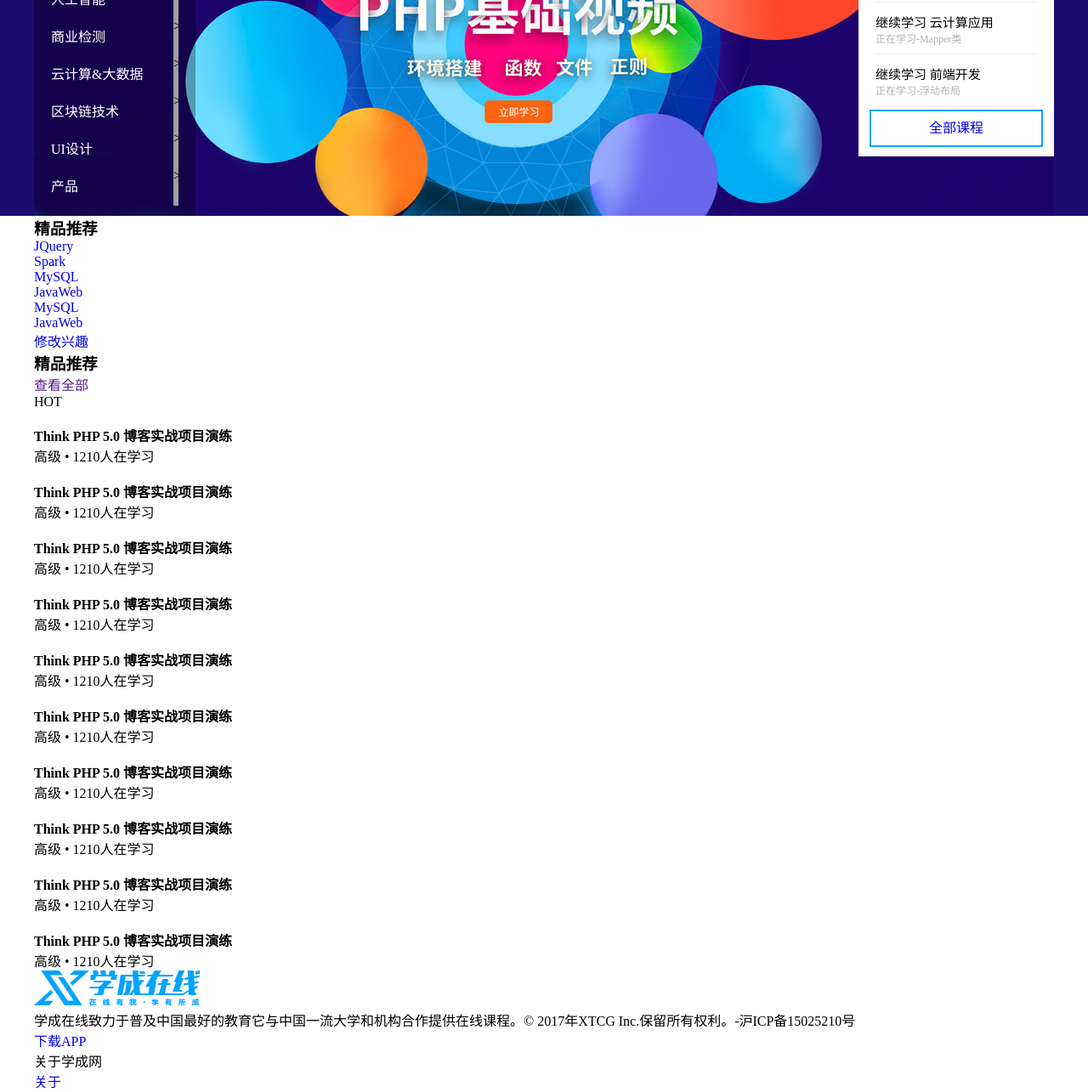
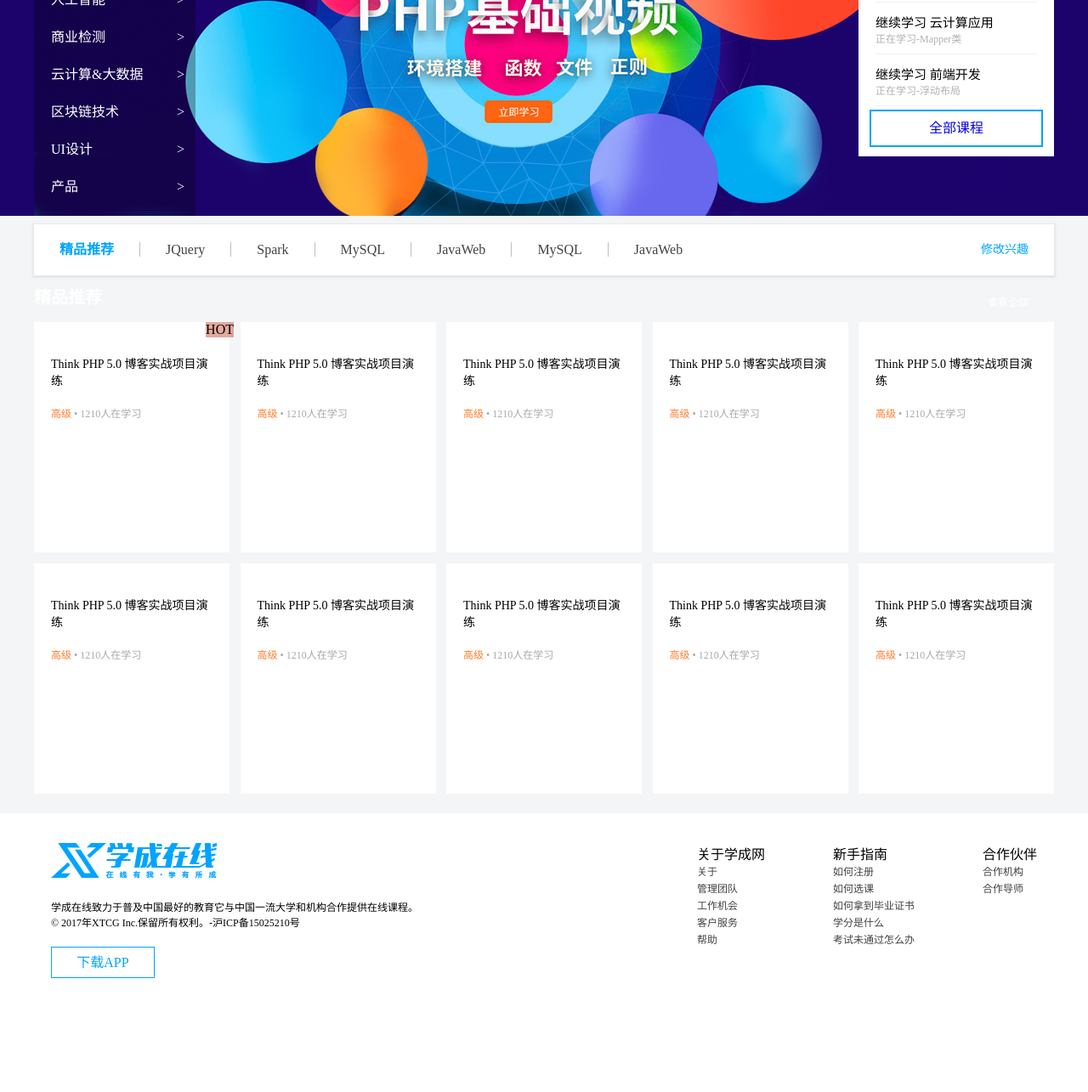
Before and after one commit to Jack-ShangJin/lianxi.github.io, a plain HTML site: page HTML/学成在线.html in a window 1280 px wide. Shown: the part 268-1553 px from the top of the page at 85% size. Drawn offline with Linux system fonts and the light colour scheme; grey boxes are pictures that could not be loaded; a script that the page names is missing.

Commit message:
Add files via upload

```diff
--- a/CSS/学成在线.css
+++ b/CSS/学成在线.css
@@ -3,16 +3,34 @@
   margin: 0;
   padding: 0;
 }
+/* 链接清除下划线 */
 a {
   text-decoration: none;
 }
 /* 版心 */
 .w {
   width: 1200px;
-  margin: auto;
+  margin: 0 auto;
 }
+/* li清除圆点  */
 li {
   list-style: none;
+}
+/* 清除浮动 */
+.clearfix:after {
+  content: "";
+  display: block;
+  height: 0;
+  clear: both;
+  visibility: hidden;
+}
+
+.clearfix {
+  /*兼容IE6,7*/
+  *zoom: 1;
+}
+body {
+  background-color: #f3f5f7;
 }
 /* 头部开始 */
 .header {
@@ -67,15 +85,16 @@
 .search input {
   width: 345px;
   height: 40px;
-  border: 2px solid #77c9ff;
+  border: 1px solid #77c9ff;
   border-right: 0px;
   color: gray;
   padding-left: 15px;
+  outline: none;
 }
 .search button {
   width: 50px;
   height: 42px;
-  background-color: pink;
+  /* background-color: pink; */
   border: 0px;
   background-image: url(../xczx/images/fa-search.png);
 }
@@ -93,7 +112,7 @@
 /* banner开始 */
 .banner {
   height: 420px;
-  background-color: #1c0c6f;
+  background-color: #1c036c;
 }
 .banner .w {
   height: 420px;
@@ -123,10 +142,12 @@
 .banner .subnav ul li span {
   float: right;
   height: 44px;
-  width: 6px;
-  background-color: red;
-  margin-right: 20px;
-  background: url(http://www.5km2.com/images/arrow.png) no-repeat center;
+  width: 12px;
+  color: #ffffff;
+  line-height: 44px;
+  /* background-color: red; */
+  margin-right: 10px;
+  /* background: url(http://www.5km2.com/images/arrow.png) no-repeat center; */
 }
 .banner .subnav ul li:hover {
   background-color: #0483dd;
@@ -171,8 +192,195 @@
   width: 200px;
   margin: 0 auto;
   margin-top: 4px;
+  border: 2px solid #00a4ff;
   /* background-color: pink; */
   font: 400 16px/40px "Microsoft yahei";
   text-align: center;
-  border: 2px solid #00a4ff;
 }
+/* banner结束 */
+/* ************************************************************ */
+/* .tuijian {
+  margin-top: 5px;
+  height: 60px;
+  background-color: #fcfffc;
+  box-shadow: 0px 1px 2px 2px #dddfe1;
+}
+.tuijian ul li {
+  float: left;
+  height: 60px;
+  margin-left: 0;
+}
+.tuijian ul li a {
+  display: block;
+  float: left;
+  width: 130px;
+  margin-top: 22px;
+  text-align: center;
+  border-right: 1px solid #bfbfbf;
+  font: 400 16px/16px "Microsoft yahei";
+}
+.tuijian ul li .last {
+  border: none;
+}
+.tuijian ul .firstone a {
+  color: #00a4ff;
+  font-weight: 700;
+}
+.tuijian ul .mod {
+  display: block;
+  float: right;
+  height: 60px;
+  margin-right: 30px;
+  font: 400 14px/60px "Microsoft yahei";
+  color: #00a4ff;
+} */
+/* *********************************************************** */
+/* 精品推荐小模块开始*/
+.tuijian {
+  height: 60px;
+  margin-top: 10px;
+  background-color: #ffffff;
+  /* 行高绝杀 */
+  line-height: 60px;
+  box-shadow: 0px 1px 2px 2px #e6e6e6;
+}
+.tuijian h3 {
+  float: left;
+  margin-left: 30px;
+  font-size: 16px;
+  color: #00a4ff;
+}
+.tuijian ul {
+  float: left;
+  margin-left: 30px;
+}
+.tuijian ul li {
+  float: left;
+}
+.tuijian ul li a {
+  padding: 0 30px;
+  color: #424243;
+  border-left: 1px solid #bfbfbf;
+}
+.tuijian ul li a:hover {
+  color: #0483dd;
+}
+.tuijian .mod {
+  float: right;
+  margin-right: 30px;
+  font-size: 14px;
+  color: #00a4ff;
+}
+/* 精品推荐小模块结束 */
+/* 精品推荐大模块开始*/
+.box {
+  margin-top: 10px;
+  margin-bottom: 10px;
+}
+/* 头部 */
+.box-hd {
+  height: 45px;
+}
+.box-hd h3 {
+  float: left;
+  font-size: 20px;
+  color: #ffffff;
+}
+.box-hd a {
+  float: right;
+  font-size: 12px;
+  line-height: 45px;
+  color: #ffffff;
+  margin-right: 30px;
+}
+/* 底部 */
+.box-bd ul {
+  width: 1225px;
+}
+.box-bd ul li {
+  position: relative;
+  height: 271px;
+  width: 230px;
+  float: left;
+  margin-bottom: 13px;
+  margin-right: 12.5px;
+  background-color: #ffffff;
+}
+.box-bd ul li:hover {
+  box-shadow: 1px 1px 3px 5px rgba(0, 0, 0, 0.05);
+  transition: 0.5s;
+}
+.box-bd ul li .hot {
+	position: absolute;
+	right: -5px;
+	background:rgba(188, 43, 14, 0.4);
+}
+.box-bd ul li a img {
+  width: 100%;
+}
+.box ul li h4 {
+  font-size: 14px;
+  padding: 20px;
+  font-weight: 400;
+  font-size: 14px;
+}
+.box-bd .info {
+  font-size: 12px;
+  color: #a9a9a9;
+  padding-left: 20px;
+}
+.box-bd .info span {
+  color: #ff7c2d;
+}
+/* 精品推荐大模块结束 */
+/* 页面尾部开始 */
+.footer {
+  height: 415px;
+  /* width: 1500px; */
+  margin-bottom: 100px;
+  padding-top: 35px;
+  /* background-color: pink; */
+  overflow: hidden;
+  background-color: #fff;
+}
+.copyright {
+  width: 460px;
+  float: left;
+}
+.copyright .btlogo {
+  margin-left: 20px;
+  margin-bottom: 20px;
+}
+.copyright p {
+  margin-left: 20px;
+  font-size: 12px;
+  margin-bottom: 20px;
+}
+.copyright .download {
+  margin-left: 20px;
+  display: block;
+  width: 120px;
+  height: 35px;
+  color: #00a4ff;
+  line-height: 35px;
+  text-align: center;
+  border: 1px solid #00a4ff;
+}
+/* 链接模块 */
+.footer .links {
+  float: right;
+  width: 500px;
+}
+.footer .links dl {
+  float: left;
+  margin-left: 80px;
+}
+.footer .links dt {
+  font-size: 16px;
+}
+.footer .links dd a {
+  font-size: 12px;
+  line-height: 20px;
+  color: #424243;
+}
+/* 页面尾部结束 */
```
